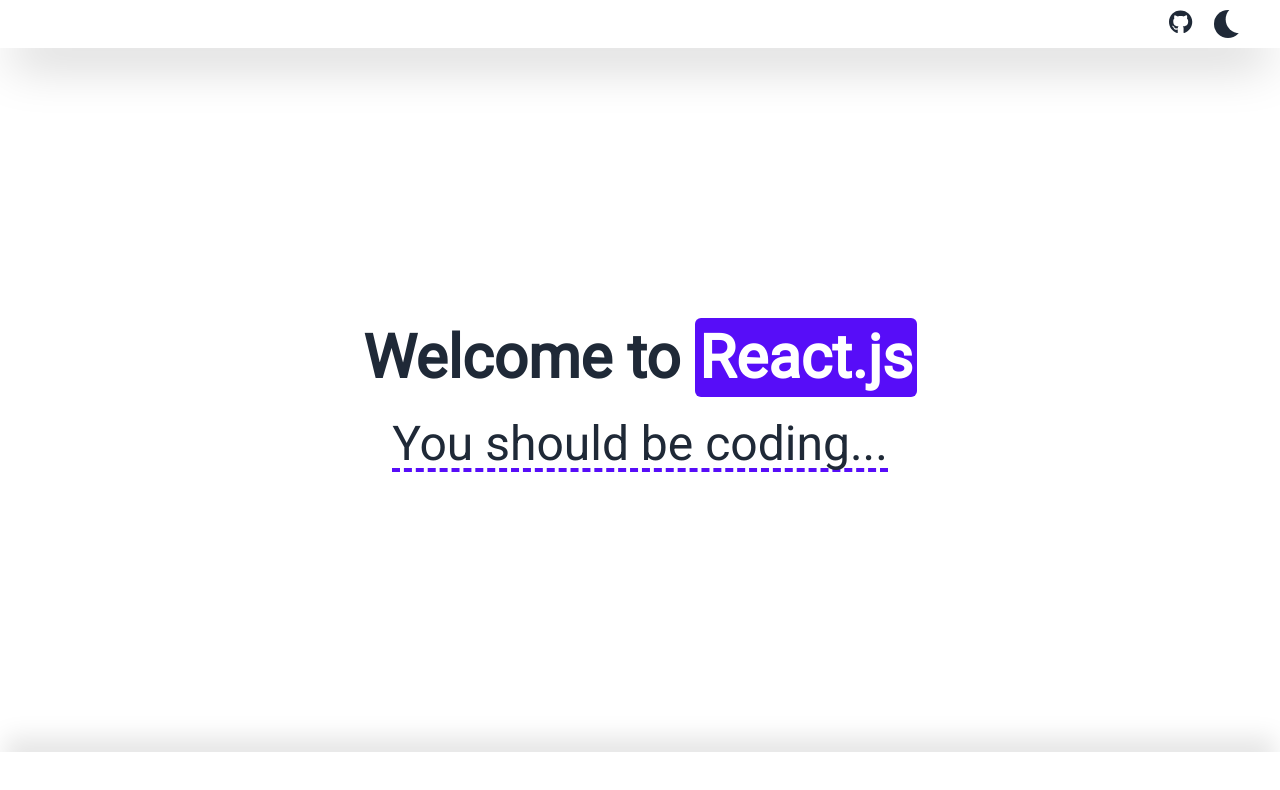
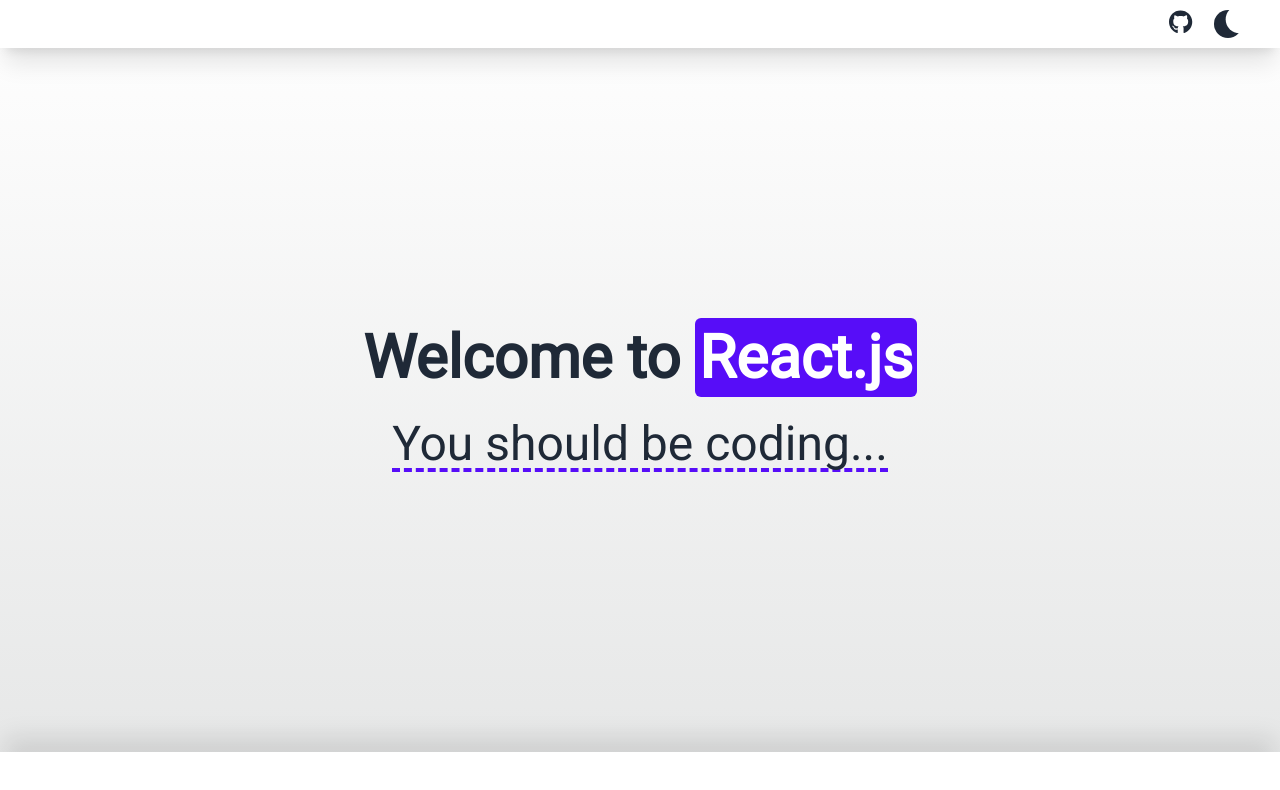
Before and after one commit to Fractal-Tess/React, a React (Vite) app: page / in a window 1280 px wide. Shown: the top 790 px of the page. Built offline with nearby package versions, Linux system fonts and the light colour scheme.

Commit message:
framer-motion

```diff
--- /dev/null
+++ b/declarations.d.ts
@@ -0,0 +1,3 @@
+// NOTE: The declaration below was injected by `"framer"`
+// see https://www.framer.com/docs/guides/handshake for more information.
+declare module 'https://framer.com/m/*';
--- a/package.json
+++ b/package.json
@@ -43,6 +43,7 @@
     "eslint-config-prettier": "^8.5.0",
     "eslint-plugin-json": "^3.1.0",
     "eslint-plugin-unused-imports": "^2.0.0",
+    "framer-motion": "^7.3.6",
     "husky": "^8.0.1",
     "lint-staged": "^13.0.3",
     "postcss": "^8.4.16",
--- /dev/null
+++ b/src/components/animation/AnimateInView.tsx
@@ -0,0 +1,56 @@
+import {
+  type Transition,
+  type Variant,
+  motion,
+  useAnimation,
+  useInView
+} from 'framer-motion';
+import { useRef, useEffect, PropsWithChildren } from 'react';
+
+type Variants = {
+  visible: Variant;
+  hidden: Variant;
+};
+
+type Props = {
+  variants?: Variants;
+  transition?: Transition;
+} & PropsWithChildren;
+
+const defaultVariants: Variants = {
+  visible: { opacity: 1, scale: 1, y: 0 },
+  hidden: { opacity: 0, scale: 0, y: -100 }
+};
+
+const defaultTransition: Transition = {
+  ease: 'easeInOut',
+  duration: 0.9,
+  delay: 0.3
+};
+
+export default function GenericAnimation({
+  children,
+  variants = defaultVariants,
+  transition = defaultTransition
+}: Props) {
+  const controls = useAnimation();
+
+  const ref = useRef<HTMLDivElement>(null);
+  const isInView = useInView(ref);
+
+  useEffect(() => {
+    if (isInView) controls.start('visible');
+  }, [controls, isInView]);
+
+  return (
+    <motion.div
+      ref={ref}
+      variants={variants}
+      transition={transition}
+      animate={controls}
+      initial="hidden"
+    >
+      {children}
+    </motion.div>
+  );
+}
--- a/src/components/core/Header.tsx
+++ b/src/components/core/Header.tsx
@@ -4,7 +4,7 @@ import { faGithub } from '@fortawesome/free-brands-svg-icons';
 
 export default function Header() {
   return (
-    <nav className="bg-base-100 h-12 shadow-2xl flex justify-between px-8 items-center">
+    <nav className="bg-base-100 h-12 flex justify-between px-8 items-center shadow-xl ">
       <div>{/* Logo */}</div>
 
       <div>{/* Nav */}</div>
--- a/src/components/core/Main.tsx
+++ b/src/components/core/Main.tsx
@@ -1,5 +1,8 @@
+import AnimateInView from '$components/animation/AnimateInView';
+
 export default function Main() {
   return (
+    <AnimateInView>
       <div className="flex-1 flex items-center justify-center flex-col space-y-8 text-5xl select-none">
         <h1 className="text-6xl font-bold">
           Welcome to{' '}
@@ -12,5 +15,6 @@ export default function Main() {
           You should be coding...
         </p>
       </div>
+    </AnimateInView>
   );
 }
--- a/src/components/theme/Theme.tsx
+++ b/src/components/theme/Theme.tsx
@@ -32,7 +32,9 @@ export default function Theme(props: React.PropsWithChildren) {
 
   return (
     <ThemeCtx.Provider value={{ theme, toggleTheme }}>
-      {props.children}
+      <div className="bg-gradient-to-t from-base-300 to-base-100">
+        {props.children}
+      </div>
     </ThemeCtx.Provider>
   );
 }
```
Also changed, not shown: 1 other file (tests, documents, lock files or other folders). Lines whose indentation alone changed are shown as unchanged.
